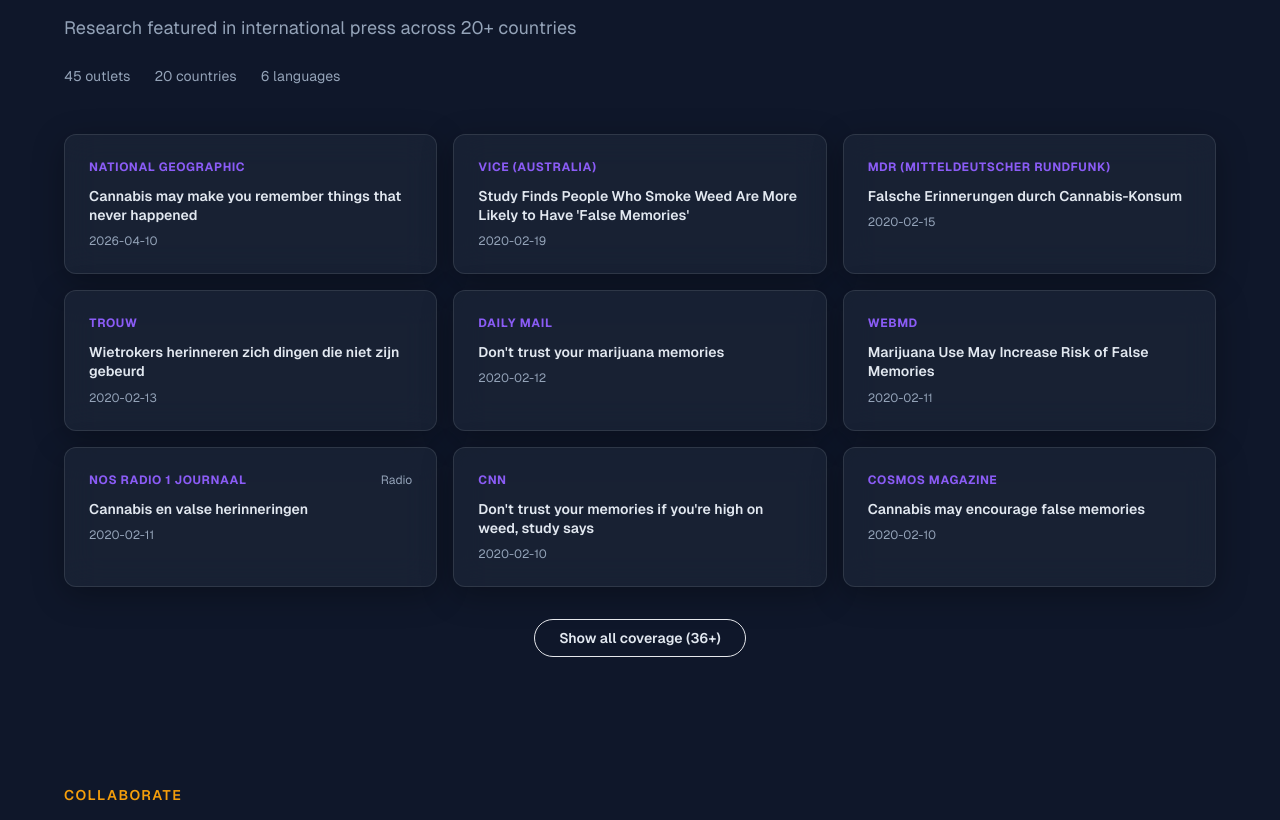
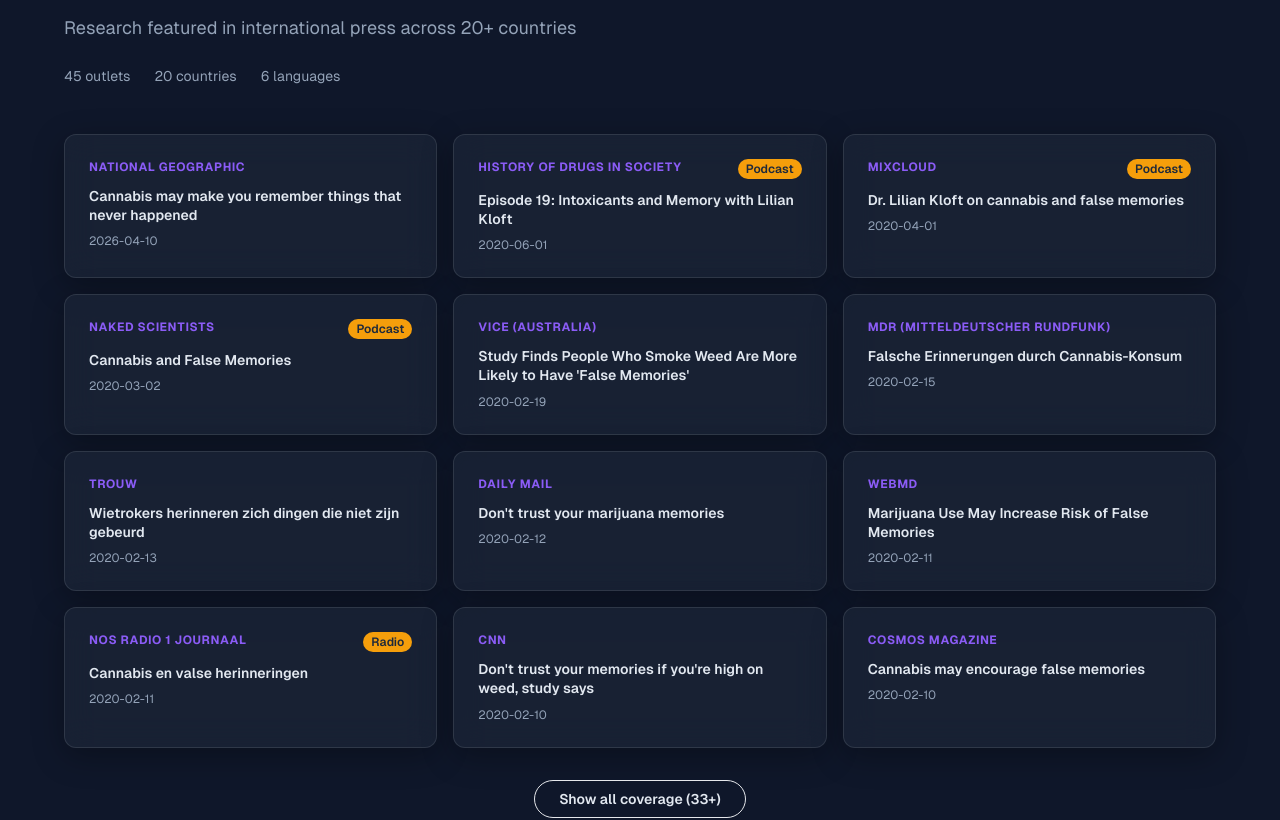
Before and after one commit to jheller1212/websitelilikloftheller, a Next.js app: page / in a window 1280 px wide. Shown: the part 3440-4260 px from the top of the page. Built offline with nearby package versions, Linux system fonts and the light colour scheme.

Commit message:
Feature podcasts in media section, add podcast URLs, improve type badges

```diff
--- a/src/components/MediaPress.tsx
+++ b/src/components/MediaPress.tsx
@@ -89,9 +89,14 @@
                     >
                       {mention.outlet}
                     </span>
-                    <span className="text-xs" style={{ color: "var(--color-text-secondary)" }}>
-                      {mention.type === "podcast" ? "Podcast" : mention.type === "radio" ? "Radio" : ""}
-                    </span>
+                    {(mention.type === "podcast" || mention.type === "radio") && (
+                      <span
+                        className="text-xs font-semibold px-2 py-0.5 rounded-full"
+                        style={{ backgroundColor: "var(--color-accent-secondary)", color: "#1e293b" }}
+                      >
+                        {mention.type === "podcast" ? "Podcast" : "Radio"}
+                      </span>
+                    )}
                   </div>
                   <h3
                     className="font-semibold text-sm leading-snug mb-2"
--- a/src/data/press.ts
+++ b/src/data/press.ts
@@ -470,31 +470,33 @@
     id: 'naked-scientists-2020',
     outlet: 'Naked Scientists',
     title: 'Cannabis and False Memories',
+    url: 'https://player.fm/series/naked-scientists-in-short-special-editions-podcast-1335730/cannabis-and-false-memories',
     date: '2020-03-02',
     language: 'en',
     country: 'UK',
     type: 'podcast',
-    featured: false,
+    featured: true,
   },
   {
     id: 'history-drugs-podcast',
     outlet: 'History of Drugs In Society',
-    title: 'Episode 19: Intoxicants and Memory',
+    title: 'Episode 19: Intoxicants and Memory with Lilian Kloft',
     url: 'https://historyofdrugsinsociety.podbean.com/e/intoxicants-and-memory-with-lilian-kloft/',
     date: '2020-06-01',
     language: 'en',
     country: 'US',
     type: 'podcast',
-    featured: false,
+    featured: true,
   },
   {
     id: 'mixcloud-podcast',
     outlet: 'Mixcloud',
     title: 'Dr. Lilian Kloft on cannabis and false memories',
+    url: 'https://www.mixcloud.com/pfpffffff/dr-lilian-kloft-on-cannabis-and-false-memories/',
     date: '2020-04-01',
     language: 'en',
     country: 'US',
     type: 'podcast',
-    featured: false,
+    featured: true,
   },
 ];
```
